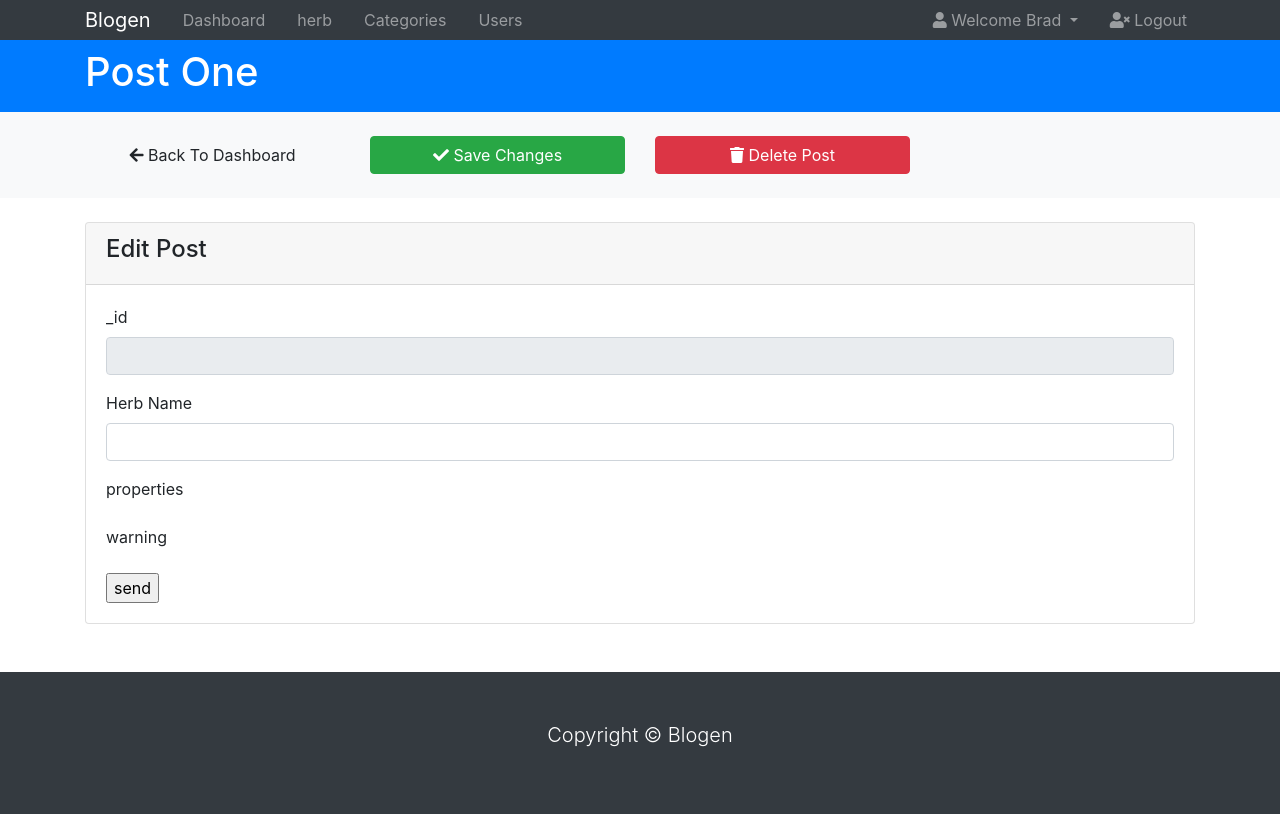
After one commit to firsticz/HerbCI, a CodeIgniter app: the page made by application/views/editherbs.php in a window 1280 px wide. The commit adds this page. Run offline with CodeIgniter, Linux system fonts and the light colour scheme; data that the repository does not hold is empty; some libraries are stand-ins or nearby versions.

Commit message:
add editherb fontend

```diff
--- a/application/config/config.php
+++ b/application/config/config.php
@@ -158,7 +158,7 @@ $config['composer_autoload'] = FALSE;
 | DO NOT CHANGE THIS UNLESS YOU FULLY UNDERSTAND THE REPERCUSSIONS!!
 |
 */
-$config['permitted_uri_chars'] = 'a-z 0-9~%.:_\-';
+$config['permitted_uri_chars'] = 'a-z 0-9~%.:_\-,';
 
 /*
 |--------------------------------------------------------------------------
--- /dev/null
+++ b/application/views/editherbs.php
@@ -0,0 +1,196 @@
+<!DOCTYPE html>
+<html lang="en">
+
+<head>
+  <meta charset="UTF-8">
+  <meta name="viewport" content="width=device-width, initial-scale=1.0">
+  <meta http-equiv="X-UA-Compatible" content="ie=edge">
+  <link rel="stylesheet" href="https://use.fontawesome.com/releases/v5.0.13/css/all.css" integrity="sha384-DNOHZ68U8hZfKXOrtjWvjxusGo9WQnrNx2sqG0tfsghAvtVlRW3tvkXWZh58N9jp"
+    crossorigin="anonymous">
+  <link rel="stylesheet" href="https://stackpath.bootstrapcdn.com/bootstrap/4.1.1/css/bootstrap.min.css" integrity="sha384-WskhaSGFgHYWDcbwN70/dfYBj47jz9qbsMId/iRN3ewGhXQFZCSftd1LZCfmhktB"
+    crossorigin="anonymous">
+  <title>Bootstrap Theme</title>
+</head>
+
+<body>
+  <nav class="navbar navbar-expand-sm navbar-dark bg-dark p-0">
+    <div class="container">
+      <a href="index.html" class="navbar-brand">Blogen</a>
+      <button class="navbar-toggler" data-toggle="collapse" data-target="#navbarCollapse">
+        <span class="navbar-toggler-icon"></span>
+      </button>
+      <div class="collapse navbar-collapse" id="navbarCollapse">
+        <ul class="navbar-nav">
+          <li class="nav-item px-2">
+            <a href="index.html" class="nav-link">Dashboard</a>
+          </li>
+          <li class="nav-item px-2">
+            <a href="<?php echo base_url()?>main/getherb" class="nav-link">herb</a>
+          </li>
+          <li class="nav-item px-2">
+            <a href="categories.html" class="nav-link">Categories</a>
+          </li>
+          <li class="nav-item px-2">
+            <a href="users.html" class="nav-link">Users</a>
+          </li>
+        </ul>
+
+        <ul class="navbar-nav ml-auto">
+          <li class="nav-item dropdown mr-3">
+            <a href="#" class="nav-link dropdown-toggle" data-toggle="dropdown">
+              <i class="fas fa-user"></i> Welcome Brad
+            </a>
+            <div class="dropdown-menu">
+              <a href="profile.html" class="dropdown-item">
+                <i class="fas fa-user-circle"></i> Profile
+              </a>
+              <a href="settings.html" class="dropdown-item">
+                <i class="fas fa-cog"></i> Settings
+              </a>
+            </div>
+          </li>
+          <li class="nav-item">
+            <a href="login.html" class="nav-link">
+              <i class="fas fa-user-times"></i> Logout
+            </a>
+          </li>
+        </ul>
+      </div>
+    </div>
+  </nav>
+
+  <!-- HEADER -->
+  <header id="main-header" class="py-2 bg-primary text-white">
+    <div class="container">
+      <div class="row">
+        <div class="col-md-6">
+          <h1>
+            Post One</h1>
+        </div>
+      </div>
+    </div>
+  </header>
+
+  <!-- ACTIONS -->
+  <section id="actions" class="py-4 mb-4 bg-light">
+    <div class="container">
+      <div class="row">
+        <div class="col-md-3">
+          <a href="index.html" class="btn btn-light btn-block">
+            <i class="fas fa-arrow-left"></i> Back To Dashboard
+          </a>
+        </div>
+        <div class="col-md-3">
+          <a href="<?php echo base_url()?>main/getherb"  class="btn btn-success btn-block">
+            <i class="fas fa-check"></i> Save Changes
+          </a>
+        </div>
+        <div class="col-md-3">
+          <a href="index.html" class="btn btn-danger btn-block">
+            <i class="fas fa-trash"></i> Delete Post
+          </a>
+        </div>
+      </div>
+    </div>
+  </section>
+
+  <!-- DETAILS -->
+  <section id="details">
+    <div class="container">
+      <div class="row">
+        <div class="col">
+          <div class="card">
+            <div class="card-header">
+              <h4>Edit Post</h4>
+            </div>
+            <div class="card-body">
+              <form id="update">
+                <div class="form-group">
+                  <label for="title">_id</label>
+                  <input type="text" name="herbid" id="herbid" class="form-control" value="<?php echo $herbid; ?>" disabled>
+                </div>
+                <div class="form-group">
+                  <label for="title">Herb Name</label>
+                  <input type="text" name="herbname" id="herbname" class="form-control" value="<?php echo $herbname; ?>">
+                </div>
+
+
+                <div class="form-group">
+                  <label for="title">properties</label>
+                  <?php
+                  $i = 1;
+                  foreach($properties as $value) {
+                  echo  '<input type="text" name="properties" id="properties'.$i.'" class="form-control" value="'.$value.'">';
+                  $i++;
+                  }
+                  ?>
+                </div>
+                <div class="form-group">
+                  <label for="title">warning</label>
+                  <?php
+                  $i = 1;
+                  foreach($warning as $value) {
+                  echo  '<input type="text" name="warning" id="warning'.$i.'" class="form-control" value="'.$value.'">';
+                  $i++;
+                  }
+                  ?>
+                </div>
+                <input type="submit" value="send">
+              </form>
+            </div>
+          </div>
+        </div>
+      </div>
+    </div>
+  </section>
+
+  <!-- FOOTER -->
+  <footer id="main-footer" class="bg-dark text-white mt-5 p-5">
+    <div class="container">
+      <div class="row">
+        <div class="col">
+          <p class="lead text-center">
+            Copyright &copy;
+            <span id="year"></span>
+            Blogen
+          </p>
+        </div>
+      </div>
+    </div>
+  </footer>
+
+
+
+
+  <script src="http://code.jquery.com/jquery-3.3.1.min.js" integrity="sha256-FgpCb/KJQlLNfOu91ta32o/NMZxltwRo8QtmkMRdAu8="
+    crossorigin="anonymous"></script>
+  <script src="<?php echo base_url() ?>assets/js/setup.js"></script>
+
+  <script>
+        $(function(){
+            $("#update").submit(function (e) {
+                e.preventDefault();
+                var formdata = {
+                    "id":$("#herbid").val(),
+                    "herbname":$("#herbname").val(),
+                    "properties":[
+                          $("#properties1").val(),
+                          $("#properties2").val()
+
+                    ],
+                    "warning":[
+                      $("#warning1").val(),
+                      $("#warning2").val()
+                    ]
+                };
+                $.post("http://localhost:8080/Mhunpris/api/herb/update", JSON.stringify(formdata),
+                    function (data, textStatus, jqXHR) {
+                        alert(data.message);
+                    }
+                );
+            });
+        });
+    </script>
+</body>
+
+</html>
```
Also changed, not shown: application/controllers/Main.php (+50 -1 lines), application/views/herb.php (added, +201 -0 lines), application/views/login.php (+20 -1 lines).
